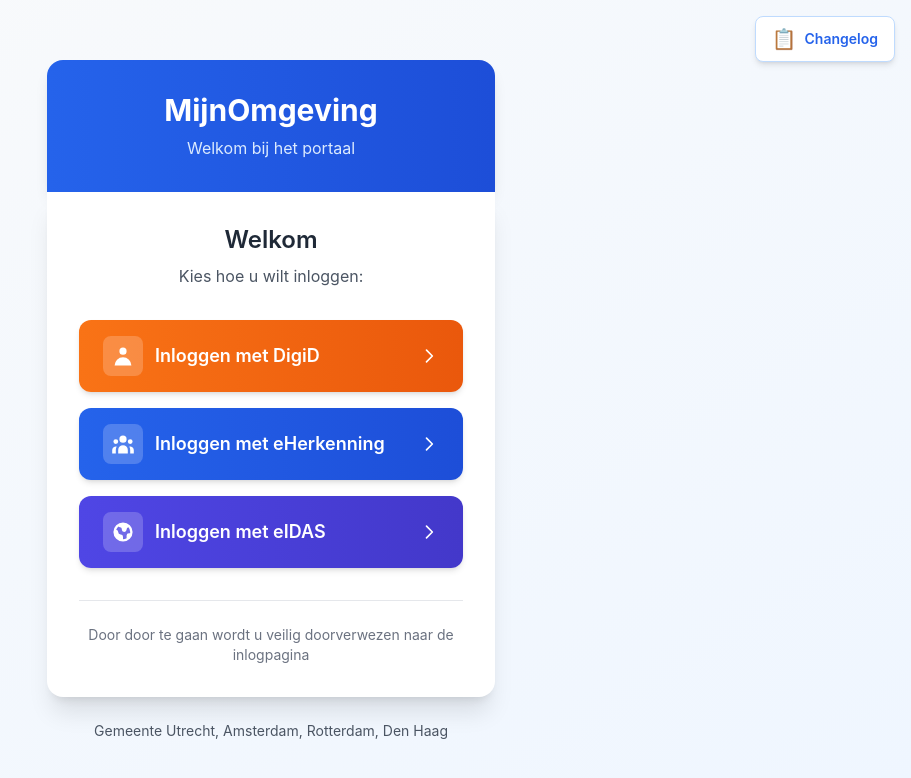
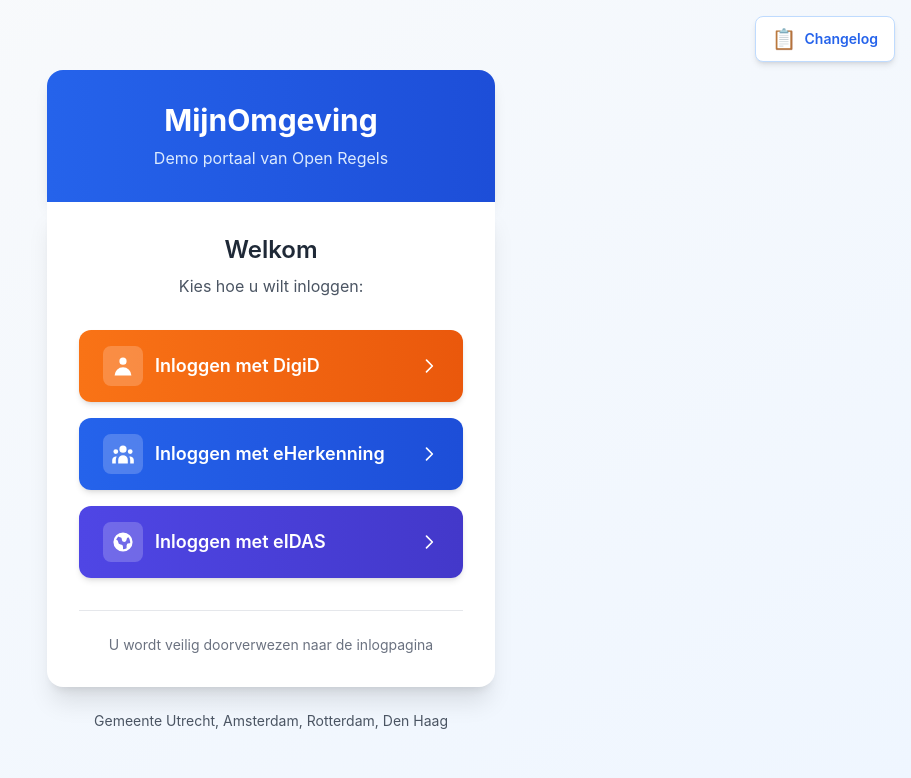
Before and after one commit to sgort/ronl-business-api, a React (Vite) app in the folder packages/frontend/: page / in a window 1280 px wide. Shown: the top 778 px of the page, without its empty margins (369-1280 px from the left). Built offline with nearby package versions, Linux system fonts and the light colour scheme; what keycloak-js would draw is missing.

Commit message:
fix: inlog tekst

```diff
--- a/packages/frontend/src/pages/LoginChoice.tsx
+++ b/packages/frontend/src/pages/LoginChoice.tsx
@@ -31,7 +31,7 @@
         {/* Header Card */}
         <div className="bg-gradient-to-r from-blue-600 to-blue-700 rounded-t-2xl p-8 text-white text-center shadow-lg">
           <h1 className="text-3xl font-bold mb-2">MijnOmgeving</h1>
-          <p className="text-blue-100">Welkom bij het portaal</p>
+          <p className="text-blue-100">Demo portaal van Open Regels</p>
         </div>
 
         {/* Content Card */}
@@ -120,9 +120,7 @@
 
           {/* Footer Note */}
           <div className="mt-8 pt-6 border-t border-gray-200 text-center">
-            <p className="text-sm text-gray-500">
-              Door door te gaan wordt u veilig doorverwezen naar de inlogpagina
-            </p>
+            <p className="text-sm text-gray-500">U wordt veilig doorverwezen naar de inlogpagina</p>
           </div>
         </div>
 
```
